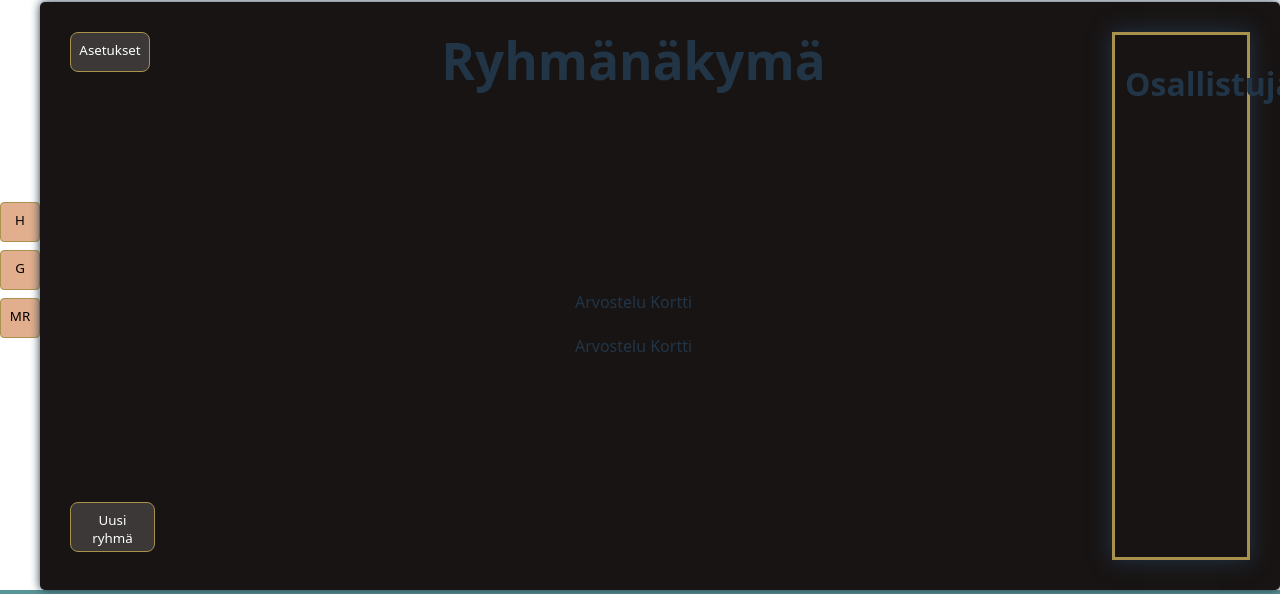
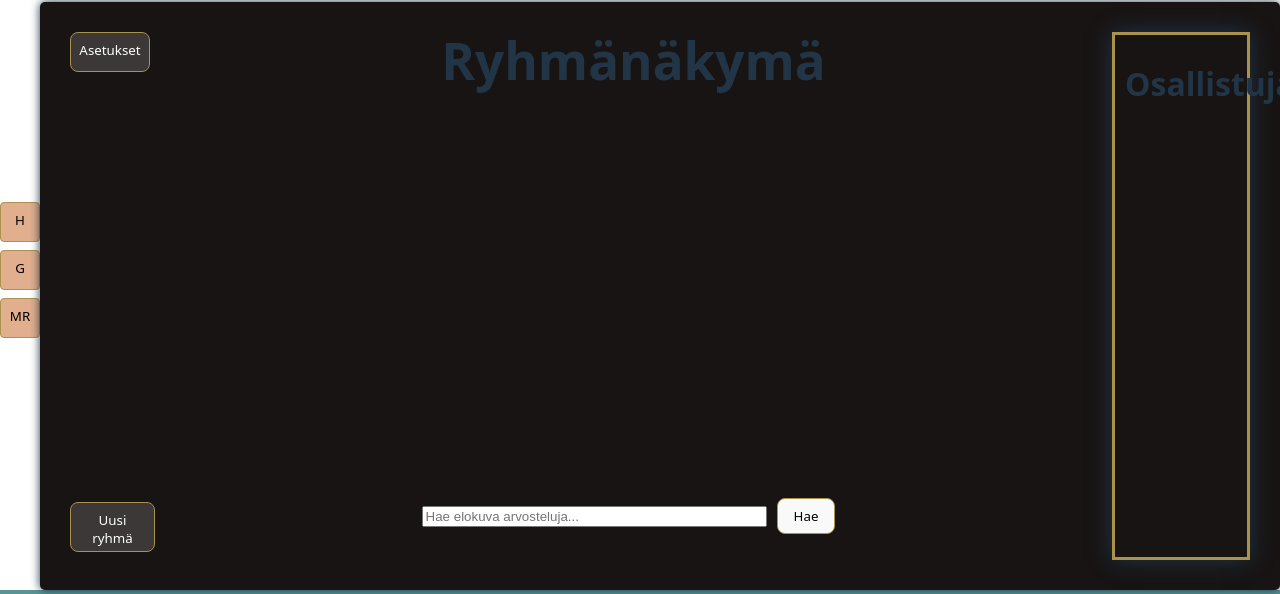
Before and after one commit to Takakontti/SG10-Web-ohjelmoinnin-projekti, a React (Vite) app: page /GroupView in a window 1280 px wide. Shown: the part 98-692 px from the top of the page. Built offline with nearby package versions, Linux system fonts and the light colour scheme.

Commit message:
Lisätty review kortit ja niiden haku GroupView:iin

```diff
--- a/src/components/GroupView.css
+++ b/src/components/GroupView.css
@@ -30,15 +30,24 @@
 .group-chat {
   display: flex;
   flex-direction: column;
-  place-content: center center;
+  align-items: center;
+  justify-content: space-between;
   flex-grow: 2;
   padding: 10px;
   padding-top: 0;
   padding-bottom: 0;
+  margin-top: 30px;
   list-style: none;
 }
 
 .group-chat .item {
+  margin: 10px;
+}
+
+.group-chat .item .search-bar {
+  display: flex;
+  position: fixed;
+  bottom: 0;
   margin: 10px;
 }
 
--- a/src/components/GroupView.jsx
+++ b/src/components/GroupView.jsx
@@ -1,10 +1,29 @@
-import { Form, Button, Container, Row, Col } from 'react-bootstrap'
+import { Form } from 'react-bootstrap'
+import { useEffect, useState } from 'react'
 import { useNavigate } from 'react-router'
 import './GroupView.css'
 import NavBar from './NavBar'
+import ReviewList from './ReviewList'
 
-export default function FrontPage() {
-  const navigate = useNavigate()
+export default function GroupView() {
+  const [movieId, setMovieId] = useState('')
+  const [refreshProp, setRefreshProp] = useState(0)
+
+  function handleSubmit() {
+    let src = document.getElementById("review")
+    let val = src.value
+    getReview(val)
+  }
+
+  const getReview = (val) => {
+    setMovieId(val)
+    setRefreshProp((val) => val + 1)
+  }
+
+  useEffect(() => {
+    setMovieId()
+    setRefreshProp()
+  })
 
   return(
     <>
@@ -14,15 +33,19 @@ export default function FrontPage() {
 
         <div className='main-group-container'>
           <div className='group-chat-button-container'>
-            <button className="group-settings-btn" /*onClick={movieReview}*/>Asetukset</button>
-            <button className="new-group-btn" /*onClick={movieReview}*/>Uusi ryhmä</button>
+            <button className="group-settings-btn">Asetukset</button>
+            <button className="new-group-btn">Uusi ryhmä</button>
           </div>
 
           <div className='group-chat-section'>
             <h1>Ryhmänäkymä</h1>
             <ul className='group-chat'>
-              <li className='item'>Arvostelu Kortti</li>
-              <li className='item'>Arvostelu Kortti</li>
+              <ReviewList movieId={movieId} refreshProp={refreshProp} />
+
+              <div className='search-bar'>
+                <input id='review' type='value' size="40" placeholder="Hae elokuva arvosteluja..." />
+                <button style={{ margin: '10px'}} onClick={handleSubmit}>Hae</button>
+              </div>
             </ul>
           </div>
 
--- a/src/components/ReviewList.jsx
+++ b/src/components/ReviewList.jsx
@@ -3,7 +3,7 @@ import axios from 'axios'
 import { getStarIcon, STARS } from './reviewUtils'
 import './ReviewList.css'
 
-function ReviewList({ movieId, refreshProp }) {
+export function ReviewList({ movieId, refreshProp }) {
   const [reviews, setReviews] = useState([])
 
   useEffect(() => {
```
Also changed, not shown: 1 other file (tests, documents, lock files or other folders).
